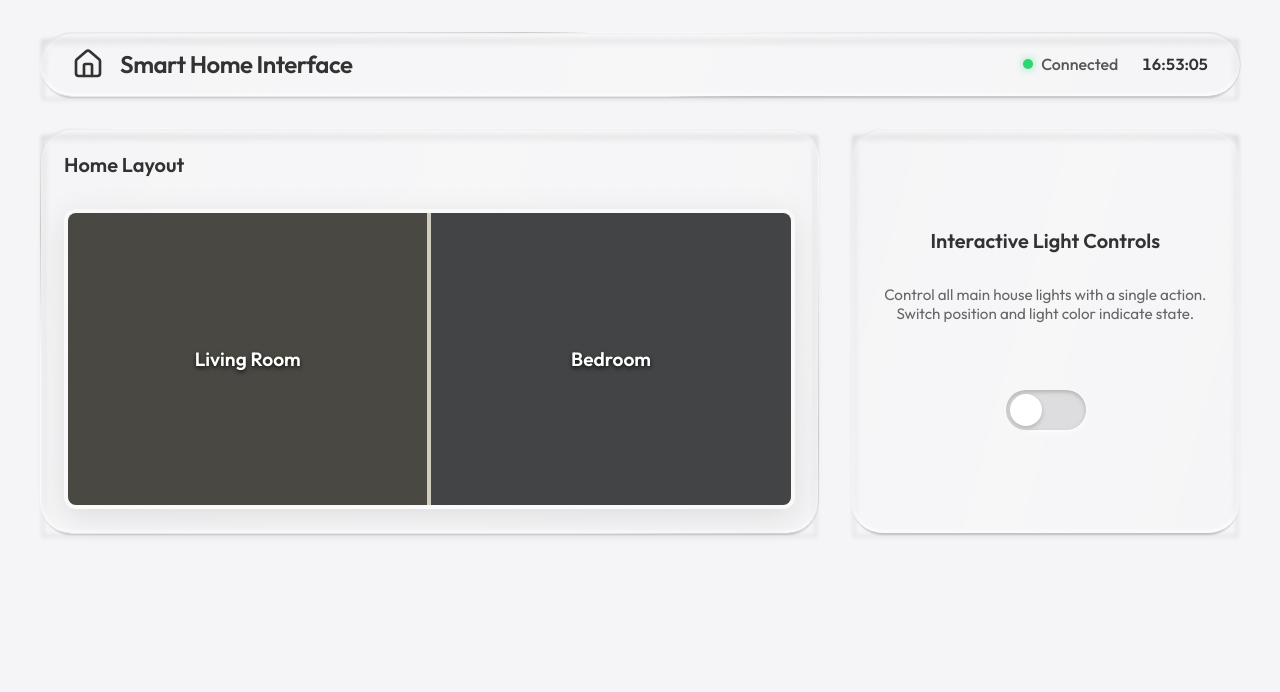
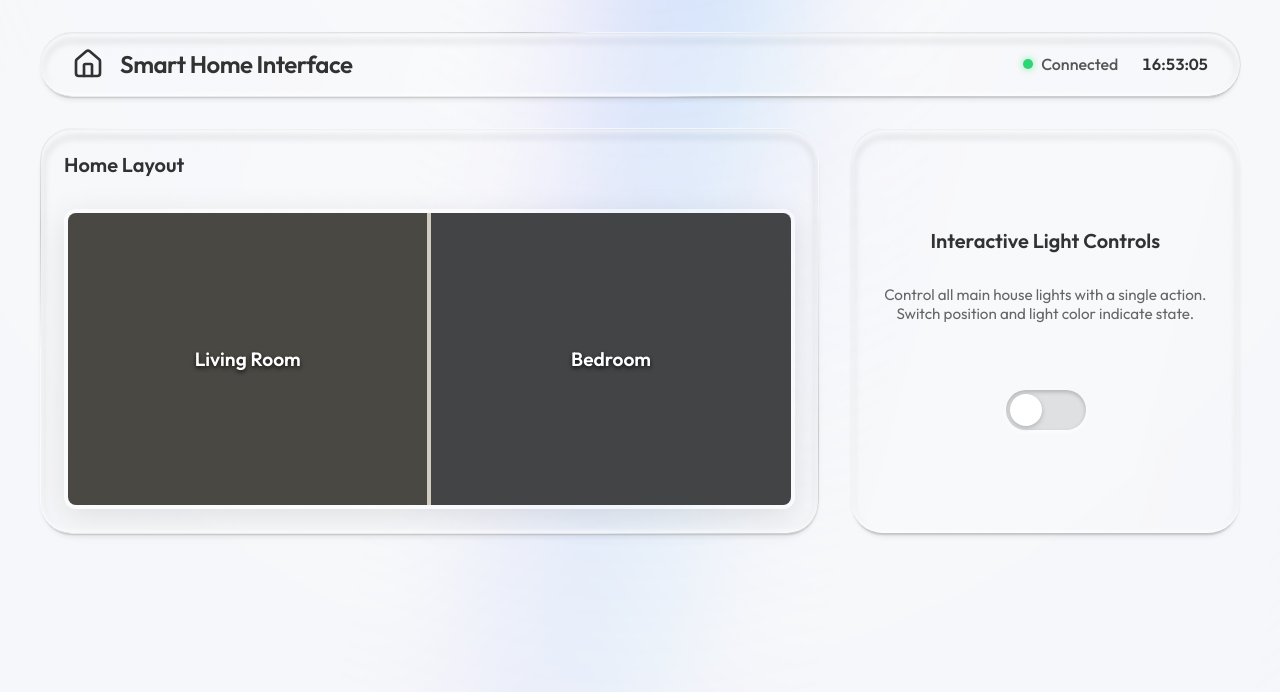
Before and after one commit to its-ruhul/VA-Electrical-Smart-Home-System, a React (Vite) app: page / in a window 1280 px wide. Shown: the top 692 px of the page. Built offline with nearby package versions, Linux system fonts and the light colour scheme.

Commit message:
rectify corners and background animation

```diff
--- a/src/App.jsx
+++ b/src/App.jsx
@@ -2,6 +2,7 @@ import { useState, useEffect } from 'react';
 import NavBar from './components/NavBar';
 import FloorPlan from './components/FloorPlan';
 import UniversalToggle from './components/UniversalToggle';
+import { AuroraBackground } from './components/AuroraBackground';
 import './index.css';
 
 function App() {
@@ -25,6 +26,7 @@ function App() {
   }, []);
 
   return (
+    <AuroraBackground>
       <div className="app-container">
         <NavBar isConnected={isConnected} />
 
@@ -41,6 +43,7 @@ function App() {
           />
         </main>
       </div>
+    </AuroraBackground>
   );
 }
 
--- /dev/null
+++ b/src/components/AuroraBackground.jsx
@@ -0,0 +1,15 @@
+import React from 'react';
+import '../styles/AuroraBackground.css';
+
+export const AuroraBackground = ({ children, className }) => {
+  return (
+    <>
+      <div className={`aurora-bg-container ${className || ''}`}>
+        <div className="aurora-bg-wrapper">
+          <div className="aurora-bg-gradient"></div>
+        </div>
+      </div>
+      {children}
+    </>
+  );
+};
--- a/src/index.css
+++ b/src/index.css
@@ -23,7 +23,7 @@
 html, body {
   margin: 0;
   padding: 0;
-  background-color: var(--bg);
+  background-color: transparent;
   color: var(--text);
   font-family: var(--font-family);
   -webkit-font-smoothing: antialiased;
@@ -59,6 +59,10 @@ html, body {
   transform: scale(1.02);
 }
 
+.glass-wrap:active {
+  transform: scale(0.98);
+}
+
 .glass-shadow {
   width: calc(100% + var(--shadow-cuttoff-fix));
   height: calc(100% + var(--shadow-cuttoff-fix));
@@ -68,6 +72,7 @@ html, body {
   pointer-events: none;
   position: absolute;
   overflow: visible;
+  border-radius: inherit;
 }
 
 .glass-shadow:after {
--- /dev/null
+++ b/src/styles/AuroraBackground.css
@@ -0,0 +1,79 @@
+.aurora-bg-container {
+  position: fixed;
+  top: 0;
+  left: 0;
+  width: 100vw;
+  height: 100vh;
+  z-index: -10;
+  overflow: hidden;
+  background-color: #f5f7fa;
+  /* Soft light background matching the theme */
+  pointer-events: none;
+}
+
+.aurora-bg-wrapper {
+  position: absolute;
+  inset: 0;
+  overflow: hidden;
+  pointer-events: none;
+}
+
+.aurora-bg-gradient {
+  --white: #ffffff;
+  --transparent: rgba(255, 255, 255, 0);
+  --aurora: repeating-linear-gradient(100deg,
+      #60a5fa 15%,
+      /* soft blue */
+      #c084fc 20%,
+      /* soft purple */
+      #93c5fd 25%,
+      /* lighter blue */
+      #e879f9 25%,
+      /* soft pink */
+      #818cf8 35%
+      /* soft indigo */
+    );
+  --white-gradient: repeating-linear-gradient(100deg,
+      var(--white) 0%,
+      var(--white) 7%,
+      var(--transparent) 10%,
+      var(--transparent) 12%,
+      var(--white) 16%);
+
+  position: absolute;
+  top: -50%;
+  left: -50%;
+  width: 200%;
+  height: 200%;
+  background-image: var(--white-gradient), var(--aurora);
+  background-size: 200% 200%;
+  background-position: 50% 50%;
+  filter: blur(40px);
+  opacity: 0.3;
+  /* Soften the effect */
+  -webkit-mask-image: radial-gradient(ellipse at 50% 0%, black 10%, transparent 70%);
+  mask-image: radial-gradient(ellipse at 50% 0%, black 10%, transparent 70%);
+  animation: aurora-animate 30s linear infinite;
+  transform: translateZ(0);
+  will-change: background-position;
+}
+
+.aurora-bg-gradient::after {
+  content: "";
+  position: absolute;
+  inset: 0;
+  background-image: var(--white-gradient), var(--aurora);
+  background-size: 200% 200%;
+  mix-blend-mode: overlay;
+  animation: aurora-animate 40s linear infinite reverse;
+}
+
+@keyframes aurora-animate {
+  0% {
+    background-position: 50% 50%, 50% 50%;
+  }
+
+  100% {
+    background-position: 350% 50%, 350% 50%;
+  }
+}
```
Also changed, not shown: package.json (+7 -1 lines), 1 other file (tests, documents, lock files or other folders). Lines whose indentation alone changed are shown as unchanged.
